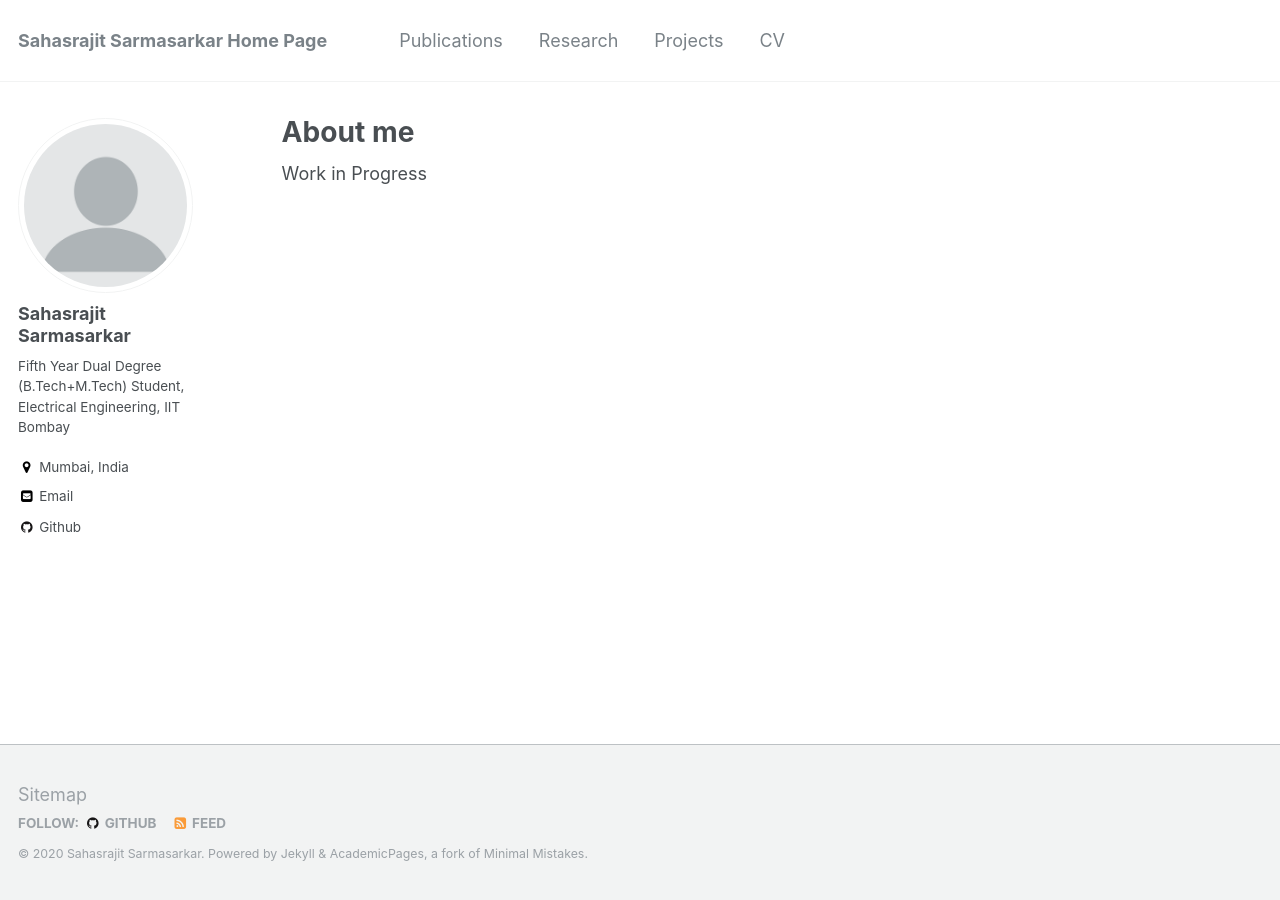
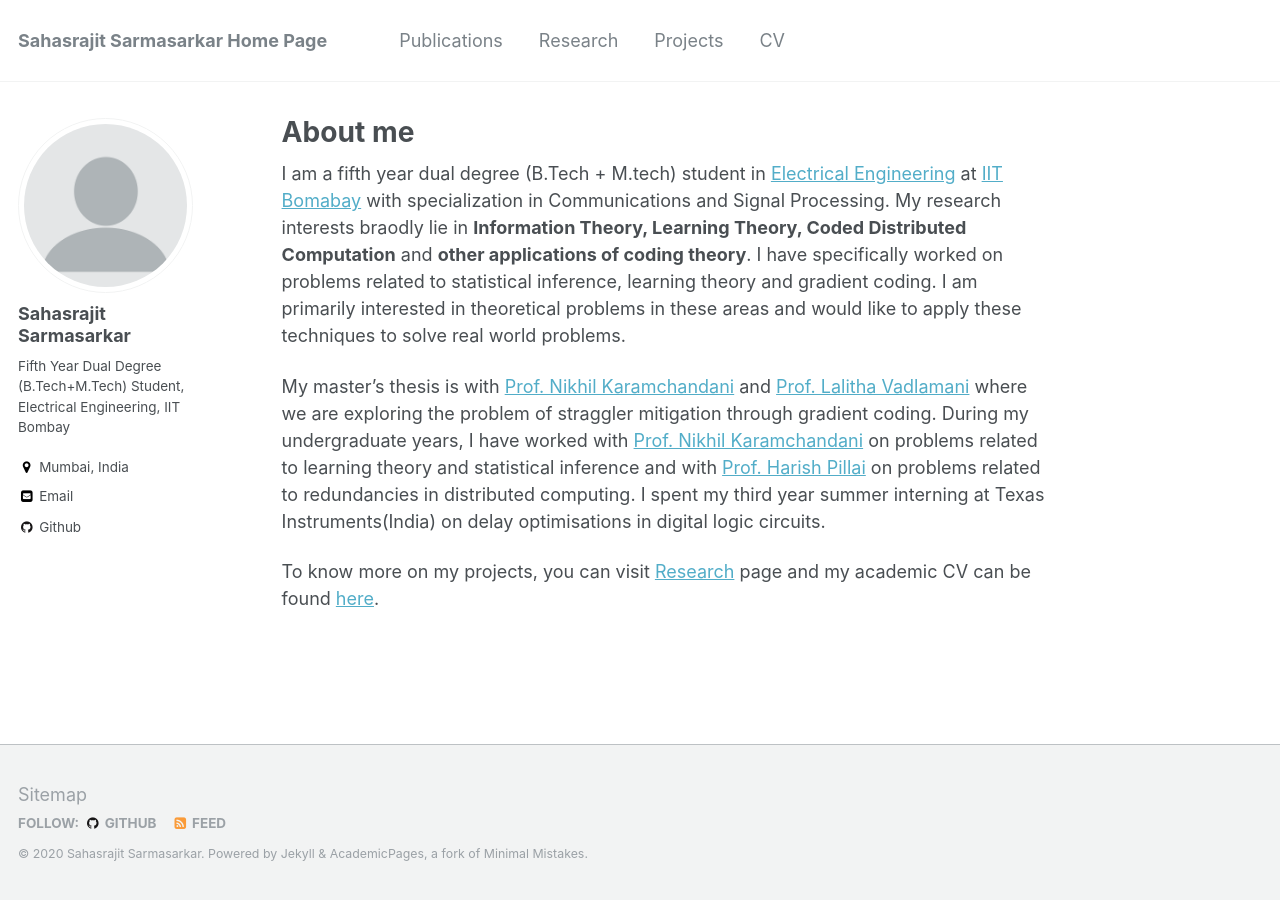
Before and after one commit to Sahasrajit123/Sahasrajit123.github.io, a Jekyll site: the page built from _pages/about.md, in a window 1280 px wide. Built offline with Jekyll 4.4.1, drawn with Linux system fonts in a browser that asks for light colours.

Commit message:
Page changed

```diff
--- a/_pages/about.md
+++ b/_pages/about.md
@@ -7,11 +7,14 @@ redirect_from:
   - /about/
   - /about.html
 ---
-Work in Progress
 
-<!--
-I am a fifth year dual degree (B.Tech + M.tech) student in [Electrical Engineering](https://www.ee.iitb.ac.in/web) at [IIT Bomabay](http://www.iitb.ac.in/) with specialization in Communications and Signal Processing. My research interests braodly lie in **Information Theory, Learning Theory, Coding in Distributed Computation**. I am primarily interested in theoretical problems in these areas.
--->
+
+I am a fifth year dual degree (B.Tech + M.tech) student in [Electrical Engineering](https://www.ee.iitb.ac.in/web) at [IIT Bomabay](http://www.iitb.ac.in/) with specialization in Communications and Signal Processing. My research interests braodly lie in **Information Theory, Learning Theory, Coded Distributed Computation** and **other applications of coding theory**. I have specifically worked on problems related to statistical inference, learning theory and gradient coding. I am primarily interested in theoretical problems in these areas and would like to apply these techniques to solve real world problems.
+
+My master's thesis is with [Prof. Nikhil Karamchandani](http://www.ee.iitb.ac.in/~nikhilk/) and [Prof. Lalitha Vadlamani](https://faculty.iiit.ac.in/~lalitha.v/) where we are exploring the problem of straggler mitigation through gradient coding. During my undergraduate years, I have worked with [Prof. Nikhil Karamchandani](http://www.ee.iitb.ac.in/~nikhilk/) on problems related to learning theory and statistical inference and with [Prof. Harish Pillai](http://www.ee.iitb.ac.in/~hp/) on problems related to redundancies in distributed computing. I spent my third year summer interning at Texas Instruments(India) on delay optimisations in digital logic circuits.
+
+To know more on my projects, you can visit [Research](https://Sahasrajit123.github.io/research/) page and my academic CV can be found [here]((https://Sahasrajit123.github.io/assets/files/CV_Sahasrajit.pdf)).
+
 
 <!---
 I am a Fifth Year Dual Degree (B. Tech + M. Tech) student of [Electrical Engineering](https://www.ee.iitb.ac.in/web) at [IIT Bombay](http://www.iitb.ac.in/) with specialization in Communications and Signal Processing. My research interests broadly lie in **Applied Probability, Learning Theory, Optimization, Game Theory** and **Social Networks**. I am primarily interested in theoretical aspects of problems in these fields and I also like to apply these tools to solve real world problems.
```
Also changed, not shown: 1 other file.
